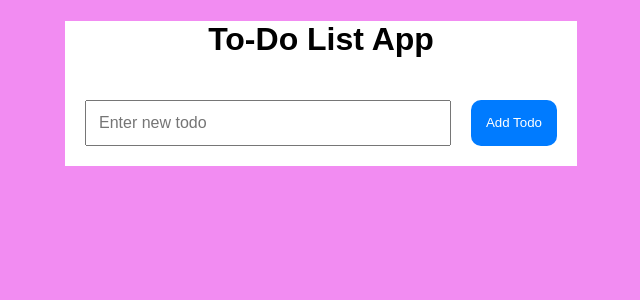
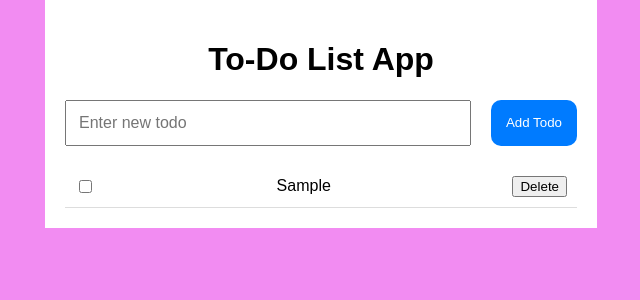
Before and after one commit to zohaib6262/To-Do-List-App, a React (Vite) app in the folder frontend/: page / in a window 1280 px wide. Both pictures are taken after typing "Sample" into the empty fields and a click on the button "Add Todo". Shown: the top 300 px of the page, without its empty margins (319-959 px from the left). Built offline with nearby package versions, Linux system fonts and the light colour scheme.

Commit message:
Add TodoList,TodoItem,NoTodos components

```diff
--- a/frontend/src/App.jsx
+++ b/frontend/src/App.jsx
@@ -1,12 +1,39 @@
-import React from "react";
+import React, { useState } from "react";
 import TodoForm from "./components/TodoForm";
+import TodoList from "./components/TodoList";
+import NoTodos from "./components/NoTodos";
 
 const App = () => {
+  const [todos, setTodos] = useState([]);
+
+  const addTodo = (todo) => {
+    setTodos([...todos, todo]);
+  };
+
+  const toggleTodoCompletion = (id) => {
+    setTodos(
+      todos.map((todo) =>
+        todo.id === id ? { ...todo, completed: !todo.completed } : true
+      )
+    );
+  };
+  const deleteTodo = (id) => {
+    setTodos(todos.filter((todo) => todo.id !== id));
+  };
   return (
     <div className="mainApp">
       <div className="card">
         <h1 className="appTitle">To-Do List App</h1>
-        <TodoForm />
+        <TodoForm addTodo={addTodo} />
+        {todos.length >= 1 ? (
+          <TodoList
+            todos={todos}
+            toggleTodoCompletion={toggleTodoCompletion}
+            deleteTodo={deleteTodo}
+          />
+        ) : (
+          <NoTodos />
+        )}
       </div>
     </div>
   );
--- /dev/null
+++ b/frontend/src/components/NoTodos.jsx
@@ -0,0 +1,11 @@
+import React from "react";
+
+const NoTodos = () => {
+  return (
+    <div className="no-todos">
+      <h3>There is no todo...</h3>
+    </div>
+  );
+};
+
+export default NoTodos;
--- a/frontend/src/components/TodoForm.jsx
+++ b/frontend/src/components/TodoForm.jsx
@@ -1,6 +1,6 @@
 import React, { useState } from "react";
 
-const TodoForm = () => {
+const TodoForm = ({ addTodo }) => {
   const [todoName, setTodoName] = useState("");
   const handleSubmit = (e) => {
     e.preventDefault();
@@ -8,6 +8,12 @@ const TodoForm = () => {
       return;
     }
     console.log("Todo name", todoName);
+
+    addTodo({
+      id: Date.now(),
+      name: todoName,
+      completed: false,
+    });
     setTodoName("");
   };
 
--- /dev/null
+++ b/frontend/src/components/TodoItem.jsx
@@ -0,0 +1,19 @@
+import React from "react";
+
+const TodoItem = ({ todo, toggleTodoCompletion, deleteTodo }) => {
+  console.log("Todo", todo);
+
+  return (
+    <div className={`todo-item ${todo.completed ? "completed" : ""} `}>
+      <input
+        type="checkbox"
+        checked={todo.completed}
+        onChange={() => toggleTodoCompletion(todo.id)}
+      />
+      <span>{todo.name}</span>
+      <button onClick={() => deleteTodo(todo.id)}>Delete</button>
+    </div>
+  );
+};
+
+export default TodoItem;
--- /dev/null
+++ b/frontend/src/components/TodoList.jsx
@@ -0,0 +1,19 @@
+import React from "react";
+import TodoItem from "./TodoItem";
+
+const TodoList = ({ todos, toggleTodoCompletion, deleteTodo }) => {
+  return (
+    <div className="todo-list">
+      {todos.map((todo) => (
+        <TodoItem
+          key={todo.id}
+          todo={todo}
+          toggleTodoCompletion={toggleTodoCompletion}
+          deleteTodo={deleteTodo}
+        />
+      ))}
+    </div>
+  );
+};
+
+export default TodoList;
--- a/frontend/src/index.css
+++ b/frontend/src/index.css
@@ -12,13 +12,13 @@ body {
   max-width: 40%;
   margin: 0 auto;
   background-color: white;
+  padding: 20px;
 }
 .todo-form {
   display: flex;
   flex-direction: row;
   gap: 20px;
-  margin-bottom: 20px;
-  padding: 20px;
+  margin-bottom: 10px;
 }
 .todo-form input {
   flex-grow: 1;
@@ -35,6 +35,25 @@ body {
 .todo-form button:hover {
   background-color: #0056b3;
 }
+
+.todo-list {
+  margin-top: 20px;
+}
+
+.todo-item {
+  display: flex;
+  align-items: center;
+  justify-content: space-between;
+  padding: 10px;
+  border-bottom: 1px solid #ddd;
+}
+.todo-item .completed {
+  text-decoration: line-through;
+  color: #bbb;
+}
+.no-todos {
+  text-align: center;
+}
 .appTitle {
   text-align: center;
 }
```
Also changed, not shown: 1 other file (tests, documents, lock files or other folders).
